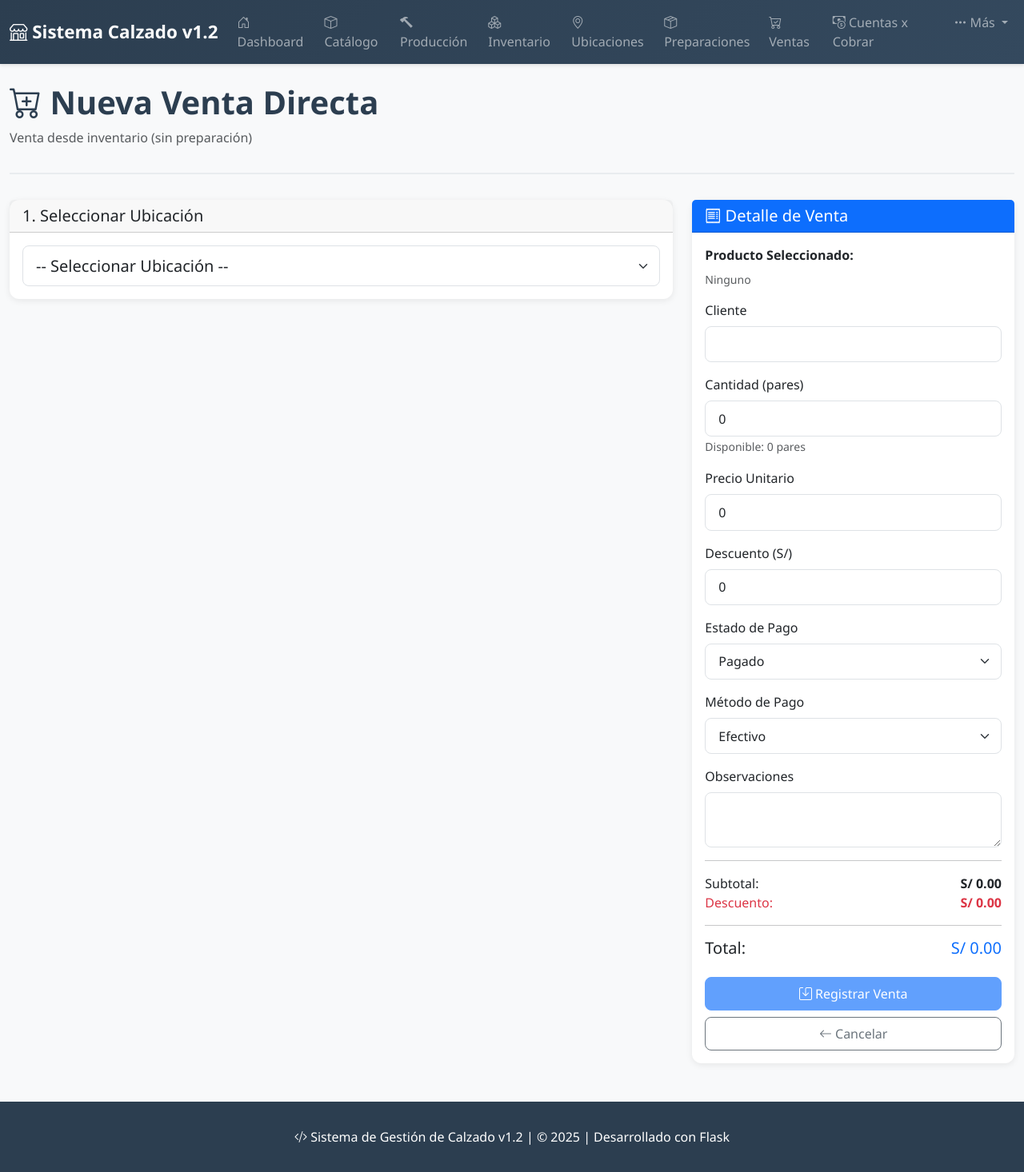
After one commit to PAUL1096/App-para-el-negocio-de-calzados, a Flask app: template templates/venta_directa_nueva.html in a window 1280 px wide. The commit adds this page. Shown: the whole page at 80% size. Run offline with Flask 3, Linux system fonts and the light colour scheme; the template is opened without the code that fills it, so the values that code supplies are empty.

Commit message:
feat: Implementar Venta Directa desde Inventario (sin preparación)
NUEVA FUNCIONALIDAD: Venta Directa desde Stock

PROBLEMA RESUELTO:
Anteriormente, TODAS las ventas requerían crear una Preparación primero.
Ahora se pueden vender productos directamente desde el inventario en
Casa, Tienda Calzaplaza o Tienda CalzaPe.

DOS FLUJOS DE VENTA:

1. VENTA DESDE PREPARACIÓN (Existente):
   - Flujo planificado
   - Preparación → Venta
   - Ideal para días de venta específicos

2. VENTA DIRECTA (Nuevo):
   - Venta inmediata desde cualquier ubicación
   - Sin necesidad de preparación previa
   - Ideal para ventas en Casa o tiendas
   - Descuenta automáticamente del inventario

BACKEND (app_v2.py):
- GET /ventas/nueva-directa: Formulario de venta directa
- GET /api/inventario/por-ubicacion/<id>: Stock disponible por ubicación
- POST /api/ventas/registrar-directa: Registrar venta sin preparación

CARACTERÍSTICAS:
✅ Selección de ubicación (Casa, Tiendas)
✅ Carga dinámica de inventario disponible
✅ Validación de stock antes de vender
✅ Descuento automático del inventario
✅ Código de venta único (VD-YYYYMMDD-XXX)
✅ Integración con Cuentas por Cobrar (si es a crédito)
✅ Cálculo automático de totales y descuentos

FRONTEND:
- templates/venta_directa_nueva.html:
  * Selección de ubicación
  * Lista de productos disponibles
  * Formulario de venta completo
  * Cálculo dinámico de totales

- templates/ventas_v2.html:
  * Dos botones: "Venta desde Preparación" y "Venta Directa"
  * Banner informativo explicando ambos flujos

FLUJO DE USO:
1. Ir a Ventas → Click en "Venta Directa"
2. Seleccionar ubicación (Casa, Tienda, etc.)
3. Ver inventario disponible en esa ubicación
4. Seleccionar producto
5. Ingresar cantidad, cliente, forma de pago
6. Registrar venta
7. Sistema descuenta automáticamente del inventario

CÓDIGOS DE VENTA:
- Venta desde Preparación: V20251224-001
- Venta Directa: VD20251224-001 (VD = Venta Directa)

VALIDACIONES:
- Stock insuficiente → Error
- Solo stock tipo "general" → Ventas directas
- Verificación de existencia de inventario

PRÓXIMAS MEJORAS (Futuras):
- Venta de múltiples productos en una sola transacción
- Impresión de comprobante
- Histórico de ventas por ubicación

Solicitado por: Usuario (mejora del flujo de ventas)
Implementado por: Claude
Rama: claude/cuentas-por-cobrar-RaeFz

```diff
--- /dev/null
+++ b/templates/venta_directa_nueva.html
@@ -0,0 +1,285 @@
+{% extends "base.html" %}
+{% block title %}Nueva Venta Directa - Sistema Calzado{% endblock %}
+{% block content %}
+<div class="page-header">
+    <h1><i class="bi bi-cart-plus"></i> Nueva Venta Directa</h1>
+    <p class="text-muted">Venta desde inventario (sin preparación)</p>
+</div>
+
+<div class="row">
+    <div class="col-md-8">
+        <div class="card mb-3">
+            <div class="card-header">
+                <h5 class="mb-0">1. Seleccionar Ubicación</h5>
+            </div>
+            <div class="card-body">
+                <select class="form-select form-select-lg" id="ubicacion" onchange="cargarInventario()">
+                    <option value="">-- Seleccionar Ubicación --</option>
+                    {% for ub in ubicaciones %}
+                    <option value="{{ ub.id_ubicacion }}">{{ ub.nombre }}</option>
+                    {% endfor %}
+                </select>
+            </div>
+        </div>
+
+        <div class="card mb-3" id="card-inventario" style="display: none;">
+            <div class="card-header d-flex justify-content-between align-items-center">
+                <h5 class="mb-0">2. Seleccionar Producto</h5>
+                <span id="total-items" class="badge bg-secondary">0 productos disponibles</span>
+            </div>
+            <div class="card-body p-0">
+                <div class="table-responsive" style="max-height: 400px;">
+                    <table class="table table-hover mb-0">
+                        <thead class="sticky-top bg-light">
+                            <tr>
+                                <th>Código</th>
+                                <th>Producto</th>
+                                <th>Stock</th>
+                                <th>Precio</th>
+                                <th>Acción</th>
+                            </tr>
+                        </thead>
+                        <tbody id="tabla-inventario">
+                            <!-- Se carga dinámicamente -->
+                        </tbody>
+                    </table>
+                </div>
+            </div>
+        </div>
+    </div>
+
+    <div class="col-md-4">
+        <div class="card sticky-top" style="top: 20px;">
+            <div class="card-header bg-primary text-white">
+                <h5 class="mb-0"><i class="bi bi-receipt"></i> Detalle de Venta</h5>
+            </div>
+            <div class="card-body">
+                <form id="formVenta">
+                    <input type="hidden" id="id_inventario" name="id_inventario">
+                    <input type="hidden" id="id_producto" name="id_producto">
+                    <input type="hidden" id="pares_por_docena" value="12">
+
+                    <div class="mb-3">
+                        <label class="form-label fw-bold">Producto Seleccionado:</label>
+                        <div id="producto-seleccionado" class="text-muted small">
+                            Ninguno
+                        </div>
+                    </div>
+
+                    <div class="mb-3">
+                        <label class="form-label">Cliente</label>
+                        <input type="text" class="form-control" id="cliente" name="cliente" required>
+                    </div>
+
+                    <div class="mb-3">
+                        <label class="form-label">Cantidad (pares)</label>
+                        <input type="number" class="form-control" id="cantidad_pares" name="cantidad_pares"
+                               min="1" value="0" required oninput="calcularTotal()">
+                        <small class="text-muted">Disponible: <span id="stock-disponible">0</span> pares</small>
+                    </div>
+
+                    <div class="mb-3">
+                        <label class="form-label">Precio Unitario</label>
+                        <input type="number" class="form-control" id="precio_unitario" name="precio_unitario"
+                               step="0.01" min="0" value="0" required oninput="calcularTotal()">
+                    </div>
+
+                    <div class="mb-3">
+                        <label class="form-label">Descuento (S/)</label>
+                        <input type="number" class="form-control" id="descuento" name="descuento"
+                               step="0.01" min="0" value="0" oninput="calcularTotal()">
+                    </div>
+
+                    <div class="mb-3">
+                        <label class="form-label">Estado de Pago</label>
+                        <select class="form-select" id="estado_pago" name="estado_pago">
+                            <option value="pagado">Pagado</option>
+                            <option value="pendiente">Pendiente</option>
+                            <option value="credito">A Crédito</option>
+                        </select>
+                    </div>
+
+                    <div class="mb-3">
+                        <label class="form-label">Método de Pago</label>
+                        <select class="form-select" id="metodo_pago" name="metodo_pago">
+                            <option value="efectivo">Efectivo</option>
+                            <option value="transferencia">Transferencia</option>
+                            <option value="tarjeta">Tarjeta</option>
+                            <option value="yape">Yape/Plin</option>
+                        </select>
+                    </div>
+
+                    <div class="mb-3">
+                        <label class="form-label">Observaciones</label>
+                        <textarea class="form-control" id="observaciones" name="observaciones" rows="2"></textarea>
+                    </div>
+
+                    <hr>
+
+                    <div class="mb-3">
+                        <div class="d-flex justify-content-between">
+                            <span>Subtotal:</span>
+                            <strong id="subtotal">S/ 0.00</strong>
+                        </div>
+                        <div class="d-flex justify-content-between text-danger">
+                            <span>Descuento:</span>
+                            <strong id="descuento-texto">S/ 0.00</strong>
+                        </div>
+                        <hr>
+                        <div class="d-flex justify-content-between">
+                            <h5>Total:</h5>
+                            <h5 class="text-primary" id="total">S/ 0.00</h5>
+                        </div>
+                    </div>
+
+                    <button type="submit" class="btn btn-primary w-100" id="btnGuardar" disabled>
+                        <i class="bi bi-save"></i> Registrar Venta
+                    </button>
+                    <a href="/ventas" class="btn btn-outline-secondary w-100 mt-2">
+                        <i class="bi bi-arrow-left"></i> Cancelar
+                    </a>
+                </form>
+            </div>
+        </div>
+    </div>
+</div>
+
+<script>
+let inventarioActual = [];
+let productoSeleccionado = null;
+
+function cargarInventario() {
+    const ubicacionId = document.getElementById('ubicacion').value;
+
+    if (!ubicacionId) {
+        document.getElementById('card-inventario').style.display = 'none';
+        return;
+    }
+
+    fetch(`/api/inventario/por-ubicacion/${ubicacionId}`)
+        .then(response => response.json())
+        .then(data => {
+            if (data.success) {
+                inventarioActual = data.inventario;
+                mostrarInventario(data.inventario);
+                document.getElementById('card-inventario').style.display = 'block';
+            } else {
+                alert('Error: ' + data.error);
+            }
+        })
+        .catch(error => {
+            alert('Error al cargar inventario: ' + error);
+        });
+}
+
+function mostrarInventario(items) {
+    const tabla = document.getElementById('tabla-inventario');
+    const totalItems = document.getElementById('total-items');
+
+    if (items.length === 0) {
+        tabla.innerHTML = '<tr><td colspan="5" class="text-center text-muted">Sin stock disponible en esta ubicación</td></tr>';
+        totalItems.textContent = '0 productos disponibles';
+        return;
+    }
+
+    totalItems.textContent = `${items.length} producto(s) disponible(s)`;
+
+    tabla.innerHTML = items.map(item => `
+        <tr>
+            <td><strong>${item.codigo_interno}</strong></td>
+            <td>
+                <small>${item.tipo_calzado}</small><br>
+                ${item.cuero} ${item.color_cuero}<br>
+                <small class="text-muted">${item.serie_tallas}</small>
+            </td>
+            <td><strong class="text-success">${item.cantidad_pares}</strong> pares</td>
+            <td>S/ ${item.precio_sugerido.toFixed(2)}</td>
+            <td>
+                <button class="btn btn-sm btn-primary" onclick='seleccionarProducto(${JSON.stringify(item)})'>
+                    <i class="bi bi-check-circle"></i> Seleccionar
+                </button>
+            </td>
+        </tr>
+    `).join('');
+}
+
+function seleccionarProducto(item) {
+    productoSeleccionado = item;
+
+    document.getElementById('id_inventario').value = item.id_inventario;
+    document.getElementById('id_producto').value = item.id_producto;
+    document.getElementById('pares_por_docena').value = item.pares_por_docena;
+    document.getElementById('precio_unitario').value = item.precio_sugerido;
+    document.getElementById('stock-disponible').textContent = item.cantidad_pares;
+    document.getElementById('cantidad_pares').max = item.cantidad_pares;
+
+    document.getElementById('producto-seleccionado').innerHTML = `
+        <strong>${item.codigo_interno}</strong> - ${item.cuero} ${item.color_cuero}<br>
+        <small>${item.serie_tallas}</small>
+    `;
+
+    document.getElementById('btnGuardar').disabled = false;
+    calcularTotal();
+}
+
+function calcularTotal() {
+    const cantidad = parseFloat(document.getElementById('cantidad_pares').value) || 0;
+    const precio = parseFloat(document.getElementById('precio_unitario').value) || 0;
+    const descuento = parseFloat(document.getElementById('descuento').value) || 0;
+
+    const subtotal = cantidad * precio;
+    const total = subtotal - descuento;
+
+    document.getElementById('subtotal').textContent = 'S/ ' + subtotal.toFixed(2);
+    document.getElementById('descuento-texto').textContent = 'S/ ' + descuento.toFixed(2);
+    document.getElementById('total').textContent = 'S/ ' + total.toFixed(2);
+}
+
+document.getElementById('formVenta').addEventListener('submit', function(e) {
+    e.preventDefault();
+
+    if (!productoSeleccionado) {
+        alert('Debe seleccionar un producto');
+        return;
+    }
+
+    const cantidad = parseInt(document.getElementById('cantidad_pares').value);
+    if (cantidad > productoSeleccionado.cantidad_pares) {
+        alert(`Stock insuficiente. Disponible: ${productoSeleccionado.cantidad_pares} pares`);
+        return;
+    }
+
+    const formData = {
+        id_inventario: parseInt(document.getElementById('id_inventario').value),
+        id_producto: parseInt(document.getElementById('id_producto').value),
+        cliente: document.getElementById('cliente').value,
+        cantidad_pares: cantidad,
+        pares_por_docena: parseInt(document.getElementById('pares_por_docena').value),
+        precio_unitario: parseFloat(document.getElementById('precio_unitario').value),
+        descuento: parseFloat(document.getElementById('descuento').value) || 0,
+        estado_pago: document.getElementById('estado_pago').value,
+        metodo_pago: document.getElementById('metodo_pago').value,
+        observaciones: document.getElementById('observaciones').value
+    };
+
+    fetch('/api/ventas/registrar-directa', {
+        method: 'POST',
+        headers: { 'Content-Type': 'application/json' },
+        body: JSON.stringify(formData)
+    })
+    .then(response => response.json())
+    .then(data => {
+        if (data.success) {
+            alert(`✓ Venta registrada exitosamente\nCódigo: ${data.codigo_venta}`);
+            window.location.href = '/ventas';
+        } else {
+            alert('Error: ' + data.error);
+        }
+    })
+    .catch(error => {
+        alert('Error al registrar venta: ' + error);
+    });
+});
+</script>
+
+{% endblock %}
```
Also changed, not shown: app_v2.py (+181 -0 lines), templates/ventas_v2.html (+18 -4 lines).
